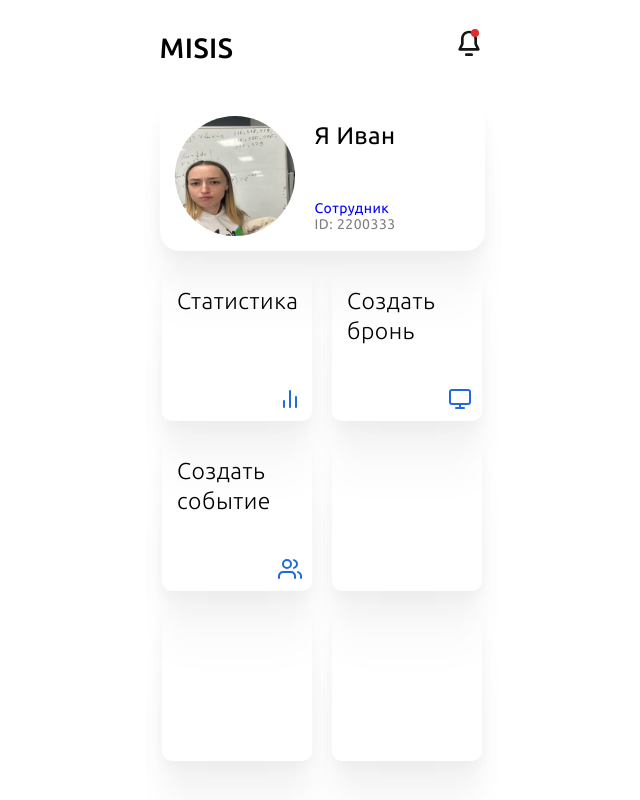
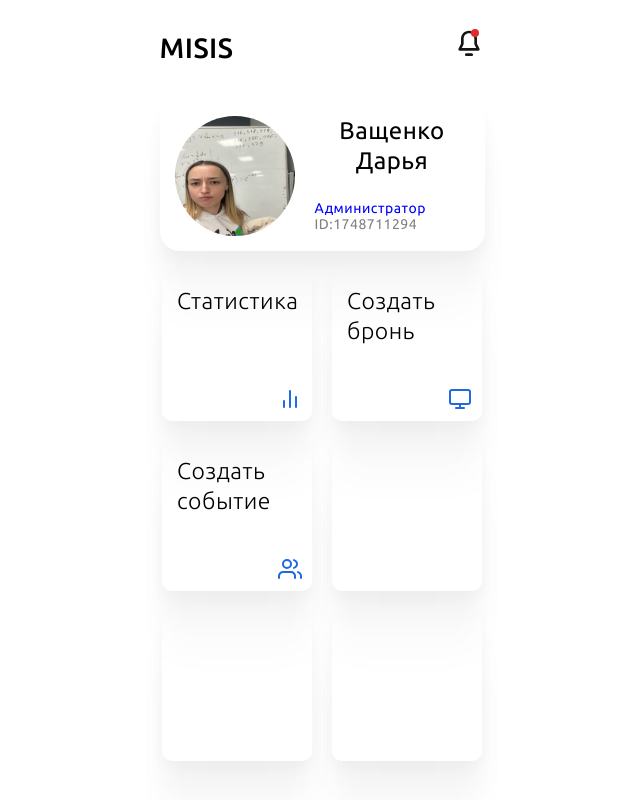
Before and after one commit to ZhukoFIvan/hack-cifra-smart-office-, a React (Vite) app: page / in a window 1280 px wide. Shown: the whole page, without its empty margins (318-958 px from the left). Built offline with nearby package versions, Linux system fonts and the light colour scheme; no server answers.

Commit message:
third commit

```diff
--- a/package.json
+++ b/package.json
@@ -10,6 +10,7 @@
     "preview": "vite preview"
   },
   "dependencies": {
+    "axios": "^1.5.1",
     "chart.js": "^4.4.0",
     "clsx": "^2.0.0",
     "react": "^18.2.0",
--- a/src/components/ProfileBlock/ProfileBlock.jsx
+++ b/src/components/ProfileBlock/ProfileBlock.jsx
@@ -1,14 +1,14 @@
 import styles from './ProfileBlock.module.scss'
-const ProfileBlock = () => {
+const ProfileBlock = ({data}) => {
  return <section className={styles.wrapper}>
 	<div className={styles.img}>
 		<img src="/public/2023-10-11 00.19.56.jpg" alt="profile" />
 	</div>
 	<div className={styles.info_block}>
-		<div className={styles.name}>Я Иван</div>
+		<div className={styles.name}>Ващенко Дарья</div>
 		<div className={styles.info}>
-			<div className={styles.post}>Сотрудник</div>
-			<div className={styles.id}>ID: 2200333</div>
+			<div className={styles.post}>Администратор</div>
+			<div className={styles.id}>ID:1748711294</div>
 		</div>
 
 	</div>
--- a/src/components/ProfileBlock/ProfileBlock.module.scss
+++ b/src/components/ProfileBlock/ProfileBlock.module.scss
@@ -5,14 +5,13 @@
 	background-color: white;
 	width: 100%;
 	height: 150px;
-	margin: 0 auto;
 	border-radius: 20px;
 	display: flex;
 	padding: 15px;
 	margin-bottom: 20px;
 
 	.img {
-		width: 120px;
+		min-width: 120px;
 		height: 120px;
 		margin: auto 0;
 		margin-right: 20px;
@@ -28,6 +27,8 @@
 		justify-content: space-between;
 		.name {
 			font-size: 24px;
+			line-height: 30px;
+
 		}
 		.info {
 			font-size: 14px;
--- a/src/components/screens/home/Home.jsx
+++ b/src/components/screens/home/Home.jsx
@@ -1,3 +1,5 @@
+import axios from 'axios'
+import { useEffect, useState } from 'react'
 import BtnsBlock from '../../BtnsBlock/BtnsBlock'
 import ProfileBlock from '../../ProfileBlock/ProfileBlock'
 import Layout from '../../layout/Layout'
@@ -6,11 +8,19 @@ import styles from './Home.module.scss'
 import notification from '/public/notification.svg'
 
 const Home = () => {
+	const [data, setData] = useState([])
+
+	useEffect(() => {
+		axios
+			.get('http://boldyrev.now.fvds.ru:8080/api/user/abobus@lalka.com')
+			.then(data => setData(data))
+	}, [])
+
 	return (
 		<>
 			<Layout>
-				<Header heading='MISIS' icon={notification} page={'/notification'}/>
-				<ProfileBlock />
+				<Header heading='MISIS' icon={notification} page={'/notification'} />
+				<ProfileBlock data={data}/>
 				<section className={styles.btns}>
 					<BtnsBlock />
 				</section>
--- a/src/components/screens/takePlace/TakePlace.jsx
+++ b/src/components/screens/takePlace/TakePlace.jsx
@@ -46,7 +46,7 @@ const TakePlace = () => {
 											key={i}
 											onClick={() => onClickPlace(i)}
 											className={cn(styles.box, {
-												[styles.active]: isActive && place == i
+												// [styles.active]: isActive && place == i
 											})}
 										></button>
 									)
```
Also changed, not shown: 1 other file (tests, documents, lock files or other folders).
